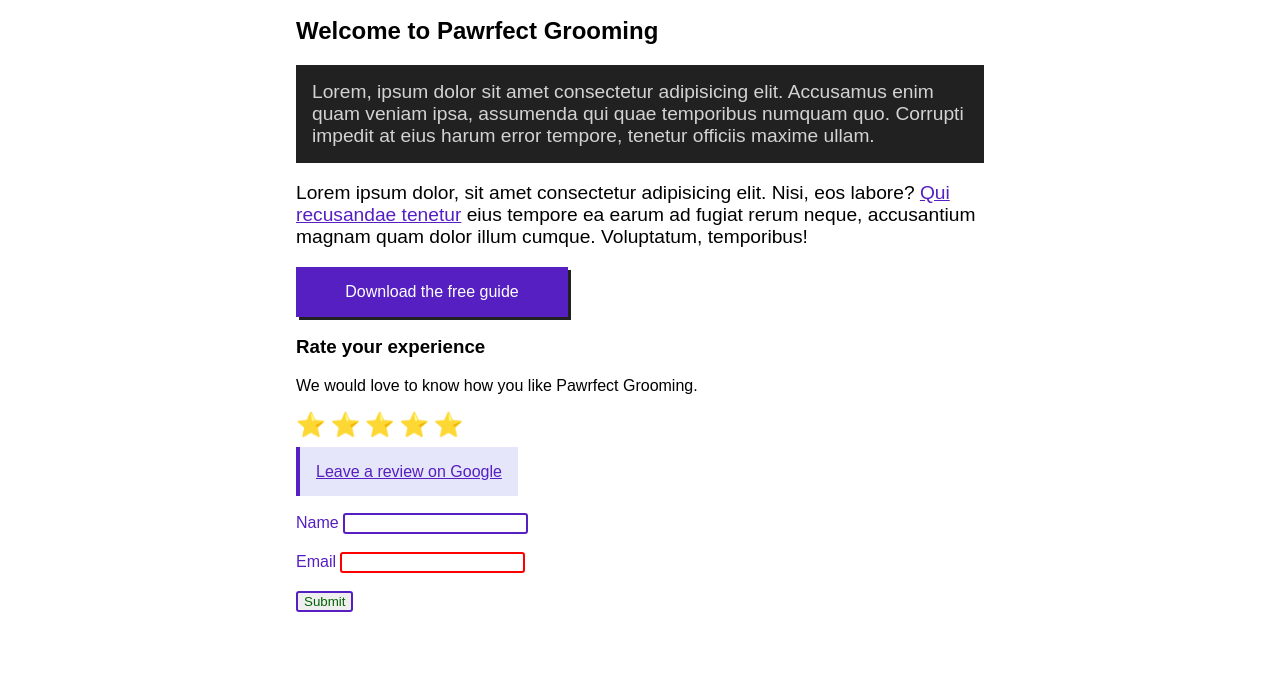
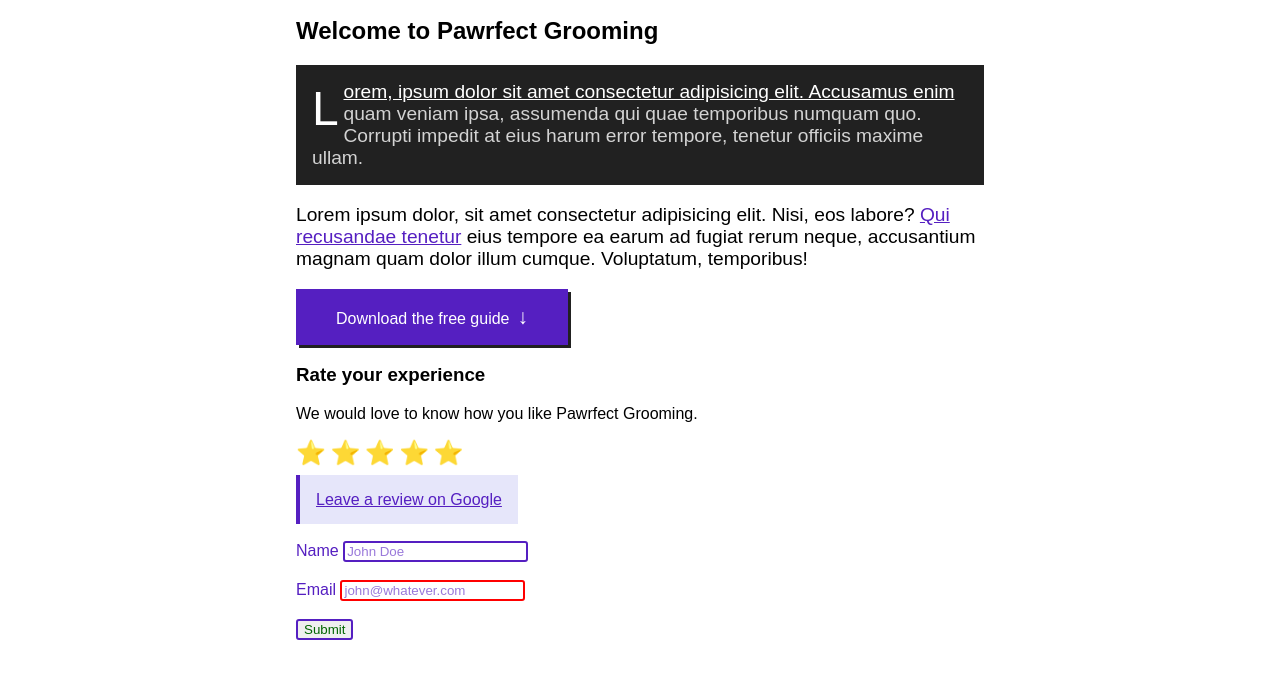
Before and after one commit to ProfJoanna/mtm6201-week6-030-complex-selectors, a plain HTML site: page index.html in a window 1280 px wide. Shown: the part 119-798 px from the top of the page. Drawn offline with Linux system fonts and the light colour scheme.

Commit message:
adds pseudo-elements examples

```diff
--- a/css/main.css
+++ b/css/main.css
@@ -167,6 +167,46 @@ form:read-only {
     color: #551fc1;
 }
 
+/* Pseudo-elements
+::placeholder
+::selection */
+
+/* ::after */
+a[href$='.pdf']::after{
+    content: '\2193';
+    font-weight: bold;
+    font-size: 1.3rem;
+    padding-left: 0.5rem;
+}
+
+/* ::before */
+
+/* ::first-letter */
+h2 + p::first-letter {
+    float: left;
+    font-size: 3rem;
+    padding-right: 0.3rem;
+    color: white;
+}
+
+/* ::first-line */
+h2 + p::first-line {
+    color: white;
+    text-decoration: underline;
+}
+
+/* ::placeholder */
+::placeholder {
+    color: #551fc1;
+    opacity: 0.6;
+}
+
+/* ::selection */
+::selection {
+    background: #551fc1;
+    color: white;
+}
+
 /* Media Queries */
 @media screen and (min-width: 768px) {
     .container {
--- a/index.html
+++ b/index.html
@@ -44,11 +44,11 @@
         <a class="google" href="https://google.com">Leave a review on Google</a>
         <form>
           <label for="name">Name</label>
-          <input type="text" id="name">
+          <input type="text" id="name" placeholder="John Doe">
           <br>
           <br>
           <label for="email">Email</label>
-          <input type="email" id="email" required>
+          <input type="email" id="email" required placeholder="john@whatever.com">
           <br>
           <br>
           <input type="submit">
```
